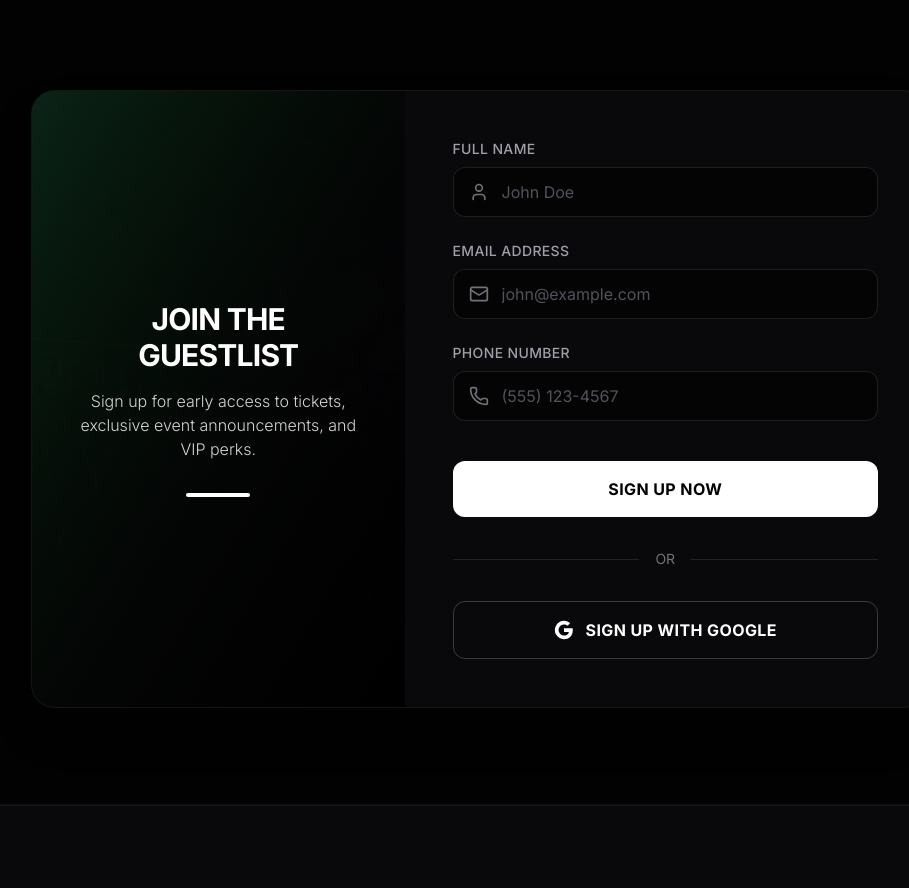
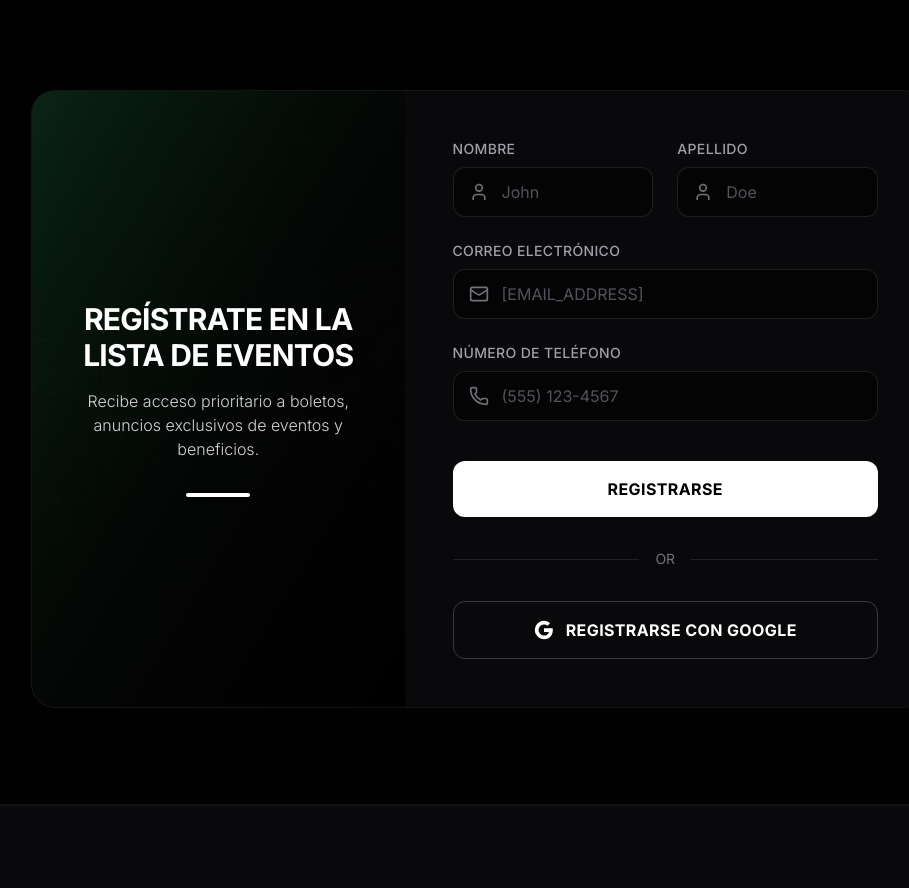
Before and after one commit to eislandg/palmarchico, a Next.js app: page / in a window 1280 px wide. Shown: the part 1700-2588 px from the top of the page, without its empty margins (161-1070 px from the left). Built offline with nearby package versions, Linux system fonts and the light colour scheme; no server answers.

Commit message:
Update GuestlistForm.tsx
Changed out the form labels

```diff
--- a/src/components/GuestlistForm.tsx
+++ b/src/components/GuestlistForm.tsx
@@ -9,36 +9,48 @@ export default function GuestlistForm() {
           <div className="md:w-5/12 bg-gradient-to-br from-accent-green/20 to-black p-10 flex flex-col justify-center relative overflow-hidden">
             <div className="absolute inset-0 bg-[url('/images/hero_club.png')] opacity-10 bg-cover bg-center mix-blend-overlay"></div>
             <div className="relative z-10 w-full h-full text-center flex flex-col items-center justify-center">
-                <h3 className="text-3xl font-bold uppercase tracking-tight mb-4">Join The <span className="text-white">Guestlist</span></h3>
-                <p className="text-zinc-300 font-light mb-8">Sign up for early access to tickets, exclusive event announcements, and VIP perks.</p>
-                <div className="w-16 h-1 bg-white rounded-full"></div>
+              <h3 className="text-3xl font-bold uppercase tracking-tight mb-4">Regístrate en la <span className="text-white">lista de eventos</span></h3>
+              <p className="text-zinc-300 font-light mb-8">Recibe acceso prioritario a boletos, anuncios exclusivos de eventos y beneficios.</p>
+              <div className="w-16 h-1 bg-white rounded-full"></div>
             </div>
           </div>
 
           <div className="md:w-7/12 p-10 md:p-12">
             <form className="space-y-6">
-              <div>
-                <label className="block text-sm font-medium text-zinc-400 mb-2 uppercase tracking-wide">Full Name</label>
-                <div className="relative">
-                  <div className="absolute inset-y-0 left-0 pl-4 flex items-center pointer-events-none">
-                    <User className="h-5 w-5 text-zinc-500" />
+              <div className="grid grid-cols-1 md:grid-cols-2 gap-6">
+                <div>
+                  <label className="block text-sm font-medium text-zinc-400 mb-2 uppercase tracking-wide">Nombre</label>
+                  <div className="relative">
+                    <div className="absolute inset-y-0 left-0 pl-4 flex items-center pointer-events-none">
+                      <User className="h-5 w-5 text-zinc-500" />
+                    </div>
+                    <input type="text" className="w-full bg-black/50 border border-white/10 rounded-xl py-3 pl-12 pr-4 text-white placeholder-zinc-600 focus:outline-none focus:border-accent-green focus:ring-1 focus:ring-accent-green transition-all" placeholder="John" />
                   </div>
-                  <input type="text" className="w-full bg-black/50 border border-white/10 rounded-xl py-3 pl-12 pr-4 text-white placeholder-zinc-600 focus:outline-none focus:border-accent-green focus:ring-1 focus:ring-accent-green transition-all" placeholder="John Doe" />
+                </div>
+
+                <div>
+                  <label className="block text-sm font-medium text-zinc-400 mb-2 uppercase tracking-wide">Apellido</label>
+                  <div className="relative">
+                    <div className="absolute inset-y-0 left-0 pl-4 flex items-center pointer-events-none">
+                      <User className="h-5 w-5 text-zinc-500" />
+                    </div>
+                    <input type="text" className="w-full bg-black/50 border border-white/10 rounded-xl py-3 pl-12 pr-4 text-white placeholder-zinc-600 focus:outline-none focus:border-accent-green focus:ring-1 focus:ring-accent-green transition-all" placeholder="Doe" />
+                  </div>
                 </div>
               </div>
 
               <div>
-                <label className="block text-sm font-medium text-zinc-400 mb-2 uppercase tracking-wide">Email Address</label>
+                <label className="block text-sm font-medium text-zinc-400 mb-2 uppercase tracking-wide">Correo Electrónico</label>
                 <div className="relative">
                   <div className="absolute inset-y-0 left-0 pl-4 flex items-center pointer-events-none">
                     <Mail className="h-5 w-5 text-zinc-500" />
                   </div>
-                  <input type="email" className="w-full bg-black/50 border border-white/10 rounded-xl py-3 pl-12 pr-4 text-white placeholder-zinc-600 focus:outline-none focus:border-accent-green focus:ring-1 focus:ring-accent-green transition-all" placeholder="john@example.com" />
+                  <input type="email" className="w-full bg-black/50 border border-white/10 rounded-xl py-3 pl-12 pr-4 text-white placeholder-zinc-600 focus:outline-none focus:border-accent-green focus:ring-1 focus:ring-accent-green transition-all" placeholder="[EMAIL_ADDRESS]" />
                 </div>
               </div>
 
               <div>
-                <label className="block text-sm font-medium text-zinc-400 mb-2 uppercase tracking-wide">Phone Number</label>
+                <label className="block text-sm font-medium text-zinc-400 mb-2 uppercase tracking-wide">Número de Teléfono</label>
                 <div className="relative">
                   <div className="absolute inset-y-0 left-0 pl-4 flex items-center pointer-events-none">
                     <Phone className="h-5 w-5 text-zinc-500" />
@@ -48,7 +60,7 @@ export default function GuestlistForm() {
               </div>
 
               <button type="button" className="w-full bg-white text-black font-bold uppercase tracking-wide py-4 rounded-xl hover:bg-zinc-200 transition-colors mt-4">
-                Sign Up Now
+                Registrarse
               </button>
 
               <div className="relative flex items-center py-2">
@@ -64,7 +76,7 @@ export default function GuestlistForm() {
                   <path fill="currentColor" d="M5.84 14.09c-.22-.66-.35-1.36-.35-2.09s.13-1.43.35-2.09V7.07H2.18C1.43 8.55 1 10.22 1 12s.43 3.45 1.18 4.93l2.85-2.22.81-.62z" />
                   <path fill="currentColor" d="M12 5.38c1.62 0 3.06.56 4.21 1.64l3.15-3.15C17.45 2.09 14.97 1 12 1 7.7 1 3.99 3.47 2.18 7.07l3.66 2.84c.87-2.6 3.3-4.53 6.16-4.53z" />
                 </svg>
-                Sign up with Google
+                Registrarse con Google
               </button>
 
             </form>
```
